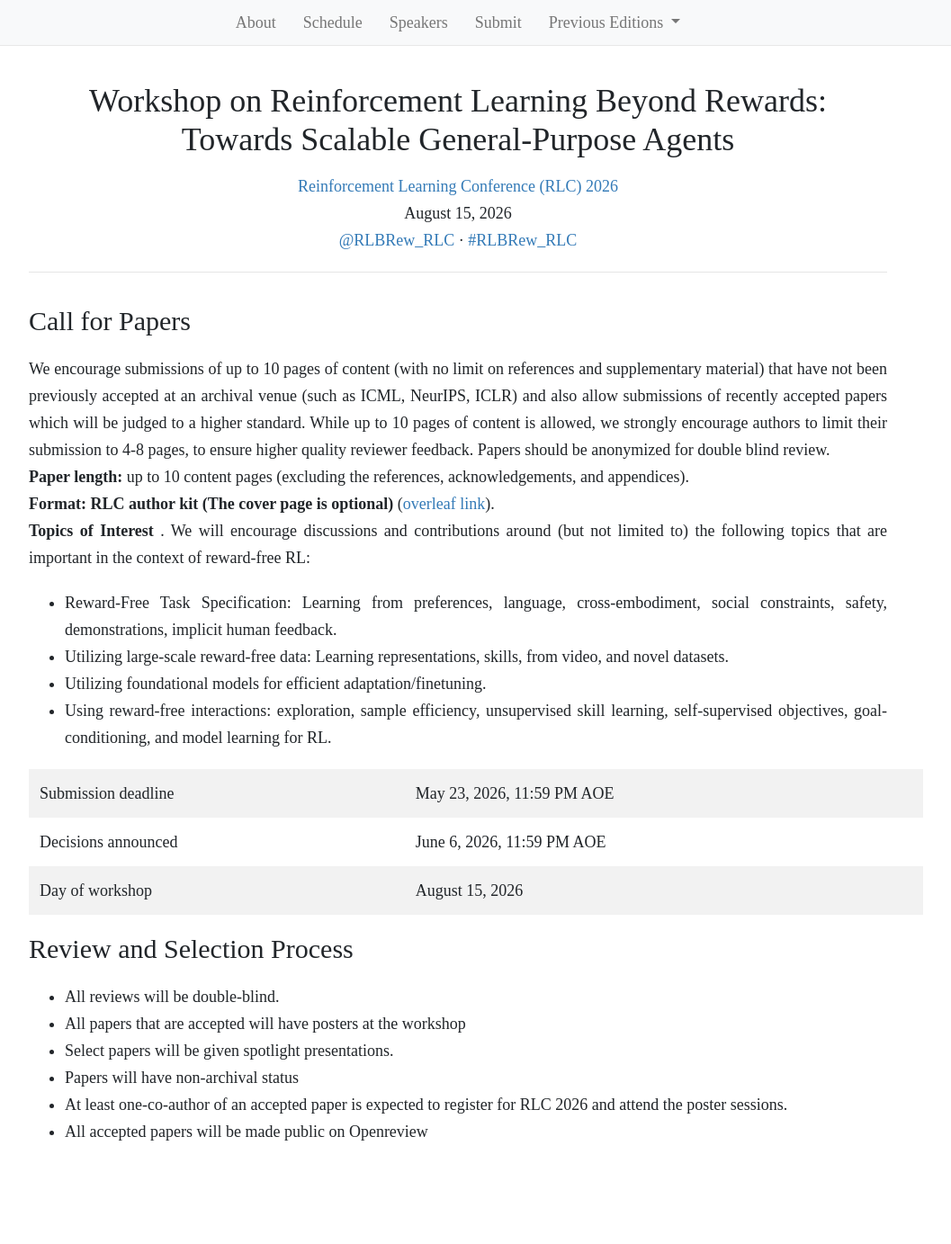
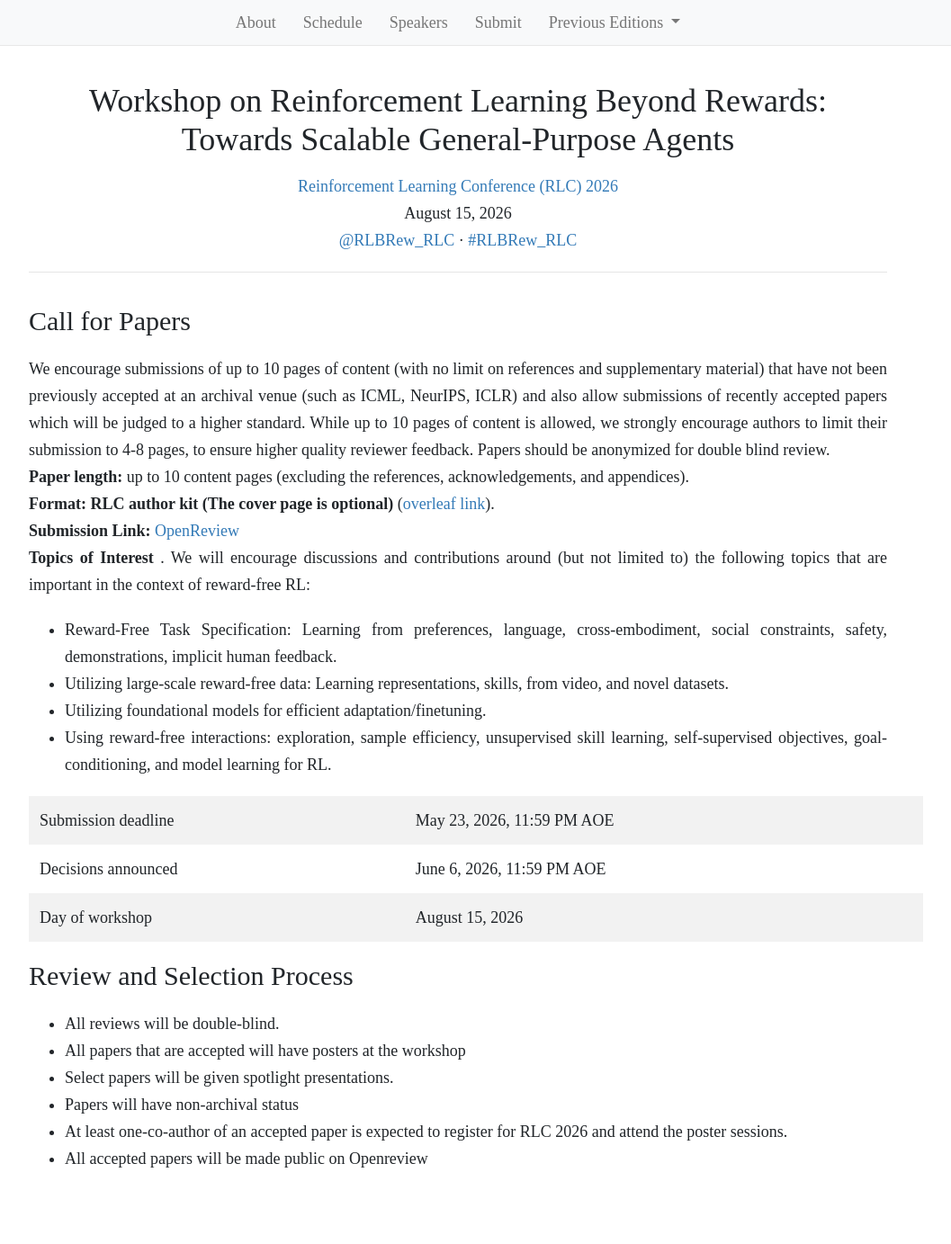
Before and after one commit to rlbrew3-workshop/rlbrew3-workshop.github.io, a Jekyll site: the page built from submit.html, in a window 1280 px wide. Shown: the whole page at 90% size, without its empty margins (131-1188 px from the left). Built offline with Jekyll 4.4.1, drawn with Linux system fonts in a browser that asks for light colours; nearby versions of some CDN libraries; before the commit the page ends 1353 px from its top, so only the background shows below that.

Commit message:
Add submission link

```diff
--- a/submit.html
+++ b/submit.html
@@ -14,6 +14,7 @@ layout: default
     <b> Paper length: </b> up to 10 content pages (excluding the references, acknowledgements, and appendices). <br>
 
     <b> Format: RLC author kit (The cover page is optional) </b> (<a href="https://www.overleaf.com/read/pyndjmbtgsvj#c6c82c">overleaf link</a>). <br>
+    <b> Submission Link: </b> <a href="https://openreview.net/group?id=rl-conference.cc/RLC/2026/Workshop/RLBRew&referrer=%5BHomepage%5D(%2F)">OpenReview</a> <br>
 
     <b> Topics of Interest </b>. We will encourage discussions and contributions around (but not limited to) the following topics that are important in the context of reward-free RL:
 </p>
```
